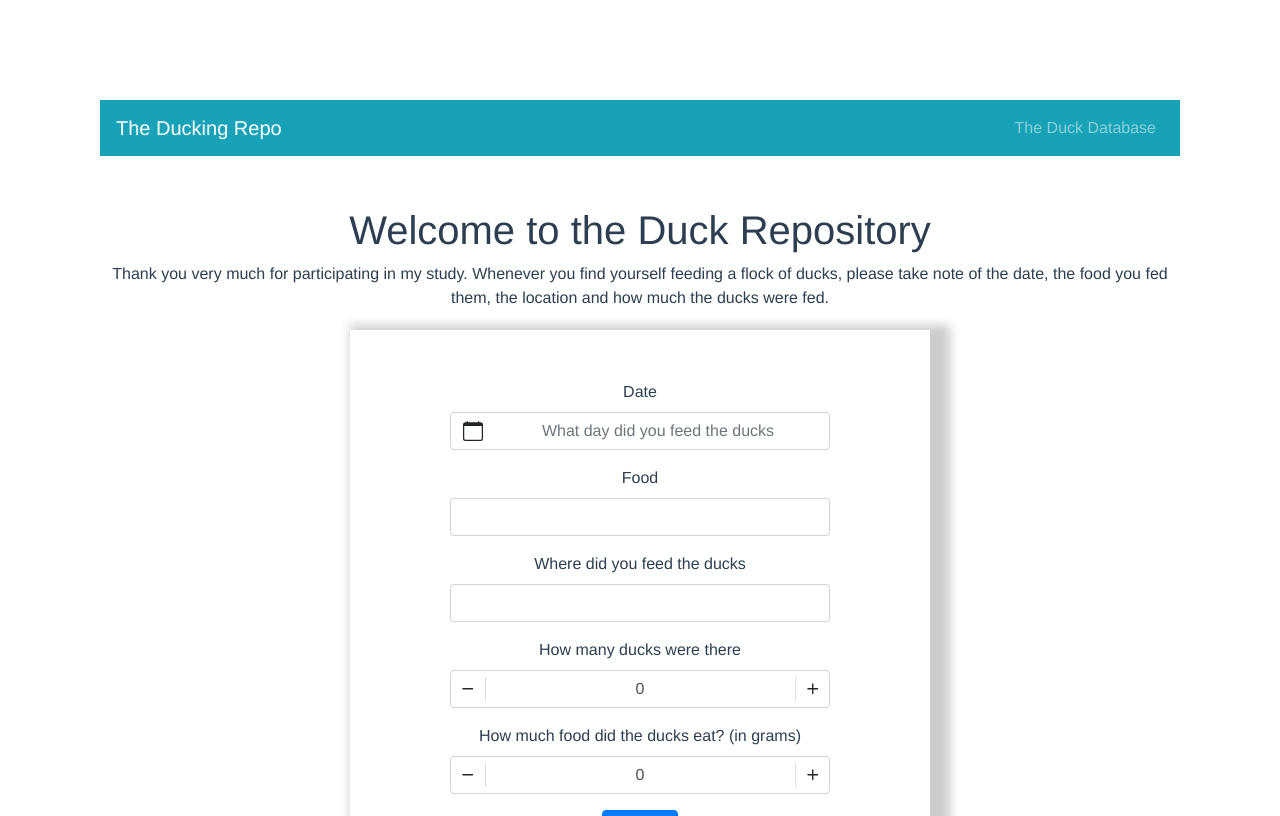
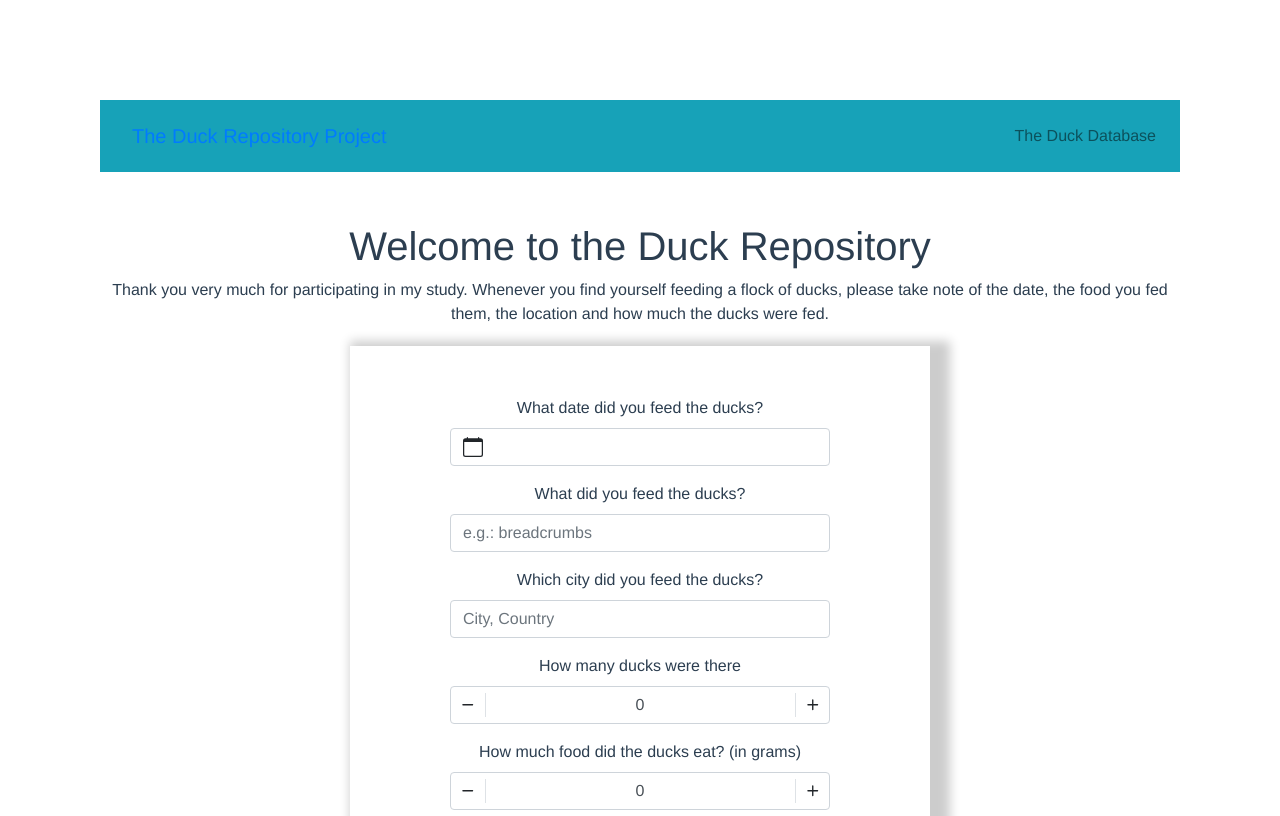
Before and after one commit to cmugavazi/The-Duck-Repositry, a Vue app: page /#/ in a window 1280 px wide. Shown: the top 816 px of the page. Built offline with nearby package versions, Linux system fonts and the light colour scheme.

Commit message:
added some css and necessary DB scripts

```diff
--- a/index.js
+++ b/index.js
@@ -1,13 +1,13 @@
 const express = require('express');
 const cors = require("cors");
 
-var serveStatic = require("serve-static");
+var ss = require("serve-static");
 var path = require("path");
 var connection = require('./database.js')();
 
 
 var app = express();
-app.use(serveStatic(__dirname + "/dist"));
+app.use('/', ss(path.join(__dirname, '/dist')));
 
 app.use(express.urlencoded({ extended: false }));
 app.use(express.json());
@@ -59,4 +59,4 @@ app.get('/all', (req, res) => {
     });
 
 app.listen(port);
-console.log(port);
+console.log("Server has started at " + port);
--- a/package.json
+++ b/package.json
@@ -4,9 +4,10 @@
   "description": "A Vue.js project",
   "author": "cmugavazi <52016785+cmugavazi@users.noreply.github.com>",
   "private": true,
+  "main": "index.js",
   "scripts": {
     "dev": "webpack-dev-server --inline --progress --config build/webpack.dev.conf.js",
-    "start": "node index.js",
+    "start": "npm run build && node index.js",
     "build": "node build/build.js"
   },
   "dependencies": {
--- a/src/App.vue
+++ b/src/App.vue
@@ -1,7 +1,8 @@
 <template>
   <div id="app">
-    <b-navbar variant="info" class="navbar" type="dark">
-      <b-navbar-brand href="Home">The Ducking Repo</b-navbar-brand>
+    <b-navbar variant="info" class="navbar" type="light">
+      <b-navbar-brand><router-link class = "nav-link" to="/"><a>The Duck Repository Project</a></router-link>
+</b-navbar-brand>
       <b-navbar-nav class="ml-auto">
         <router-link class = "nav-link" to="/DuckInfo">The Duck Database</router-link>
       </b-navbar-nav>
@@ -26,7 +27,9 @@ export default {
   margin: 100px;
 }
 .navbar {
-  color: white;
   margin-bottom: 50px;
 }
+a{
+  color: white;
+}
 </style>
--- a/src/components/UserSubmission.vue
+++ b/src/components/UserSubmission.vue
@@ -4,14 +4,14 @@
         <p>Thank you very much for participating in my study. Whenever you find yourself feeding a flock of ducks, please take note of the date, the food you fed them, the location and how much the ducks were fed.</p>
         <p style="color: red">{{message}}</p>
         <b-form class="userForm">
-            <b-form-group id="fieldset-1" label="Date" label-for="feedingTime">
-                <b-form-datepicker  id="feedingTime" v-model="feedingTime" :max="max" placeholder="What day did you feed the ducks"></b-form-datepicker>
+            <b-form-group id="fieldset-1" label="What date did you feed the ducks?" label-for="feedingTime">
+                <b-form-datepicker  id="feedingTime" v-model="feedingTime" :max="max" placeholder=""></b-form-datepicker>
             </b-form-group>
-            <b-form-group id="fieldset-1" label="Food" label-for="food">
-                <b-form-input id="food" v-model="food" required></b-form-input>
+            <b-form-group id="fieldset-1" label="What did you feed the ducks?" label-for="food">
+                <b-form-input id="food" v-model="food" required placeholder="e.g.: breadcrumbs"></b-form-input>
             </b-form-group>
-            <b-form-group id="fieldset-1" label="Where did you feed the ducks" label-for="location">
-                <b-form-input id="location" v-model="location" required></b-form-input>
+            <b-form-group id="fieldset-1" label="Which city did you feed the ducks?" label-for="location">
+                <b-form-input id="location" v-model="location" placeholder="City, Country" required></b-form-input>
             </b-form-group>
             <b-form-group id="fieldset-1" label="How many ducks were there" label-for="duckQty">
                 <b-form-spinbutton id="duckQty" v-model="duckQty" min="1" max="100" placeholder="0" required></b-form-spinbutton>
@@ -66,9 +66,6 @@ export default {
 </script>
 
 <style scoped>
-#main {
-
-}
 .userForm {
     margin: 250px;
     margin-top: 20px;
--- a/src/router/router.js
+++ b/src/router/router.js
@@ -18,10 +18,5 @@ export default new Router({
       name: 'UserSubmission',
       component: UserSubmission
     },
-    {
-      path: '/admin',
-      name: 'AdminLogin',
-      component: AdminLogin
-    }
   ]
 })
```
Also changed, not shown: database.js (+4 -4 lines), server.js (deleted, +0 -7 lines), 2 other files (tests, documents, lock files or other folders).
